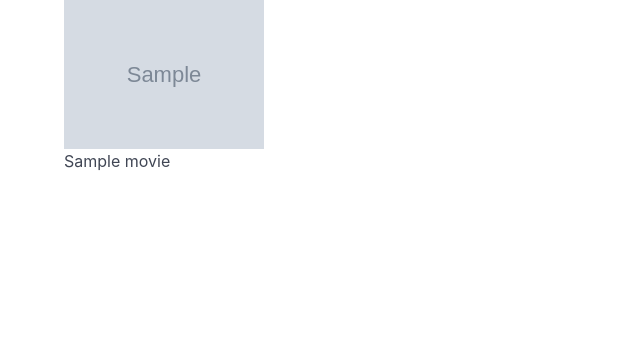
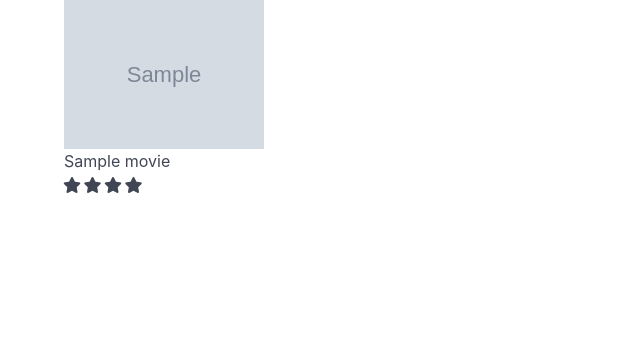
Before and after one commit to laNuez/filmmate, a Flask app: template templates/rated.html in a window 1280 px wide. Shown: the part 129-493 px from the top of the page, without its empty margins (0-640 px from the left). Run offline with Flask 3, Linux system fonts and the light colour scheme; the visitor is signed in with stand-in values (Sample User, id 1); the template is opened without the code that fills it: most values are stand-ins (such as "Sample title", 1, 10 or a date in 2020); grey boxes marked "Sample" are stand-in pictures; some libraries are stand-ins or nearby versions.

Commit message:
added stars to rating

```diff
--- a/app.py
+++ b/app.py
@@ -339,7 +339,7 @@ def search():
 def rated(username):
     data, count = supabase.from_('users').select('id').eq('username', username).execute()
     user_id = data[1][0]["id"]
-    data, count = supabase.from_('ratings').select('rated_item_id').eq('user_id', user_id).execute()
+    data, count = supabase.from_('ratings').select('rated_item_id, rating_value').eq('user_id', user_id).execute()
 
     movie_list = []
     for id in data[1]:
@@ -349,6 +349,8 @@ def rated(username):
         dict["poster_path"] = "https://image.tmdb.org/t/p/w300/{}".format(response["poster_path"])
         dict["title"] = response["title"]
         dict["id"] = response["id"]
+        dict["rating"] = id["rating_value"]
+        # dict["rating_text"] = get_rating_text(data[1][0]["rating_value"])
         movie_list.append(dict)
 
     return render_template('rated.html', movies=movie_list)
--- a/templates/rated.html
+++ b/templates/rated.html
@@ -22,6 +22,18 @@
                     </div>
                 </a>
                 {{movie["title"]}}
+                <br>
+                {% for n in range(4) %}
+                {% if n < movie['rating'] %}
+                    <span class="icon is-small">
+                        <i class="fas fa-star"></i>
+                    </span>
+                {% else %}
+                    <span class="icon is-small">
+                        <i class="far fa-star"></i>
+                    </span>
+                {% endif %}
+            {% endfor %}
             </div>
             {% endfor %}
             </div>
```
